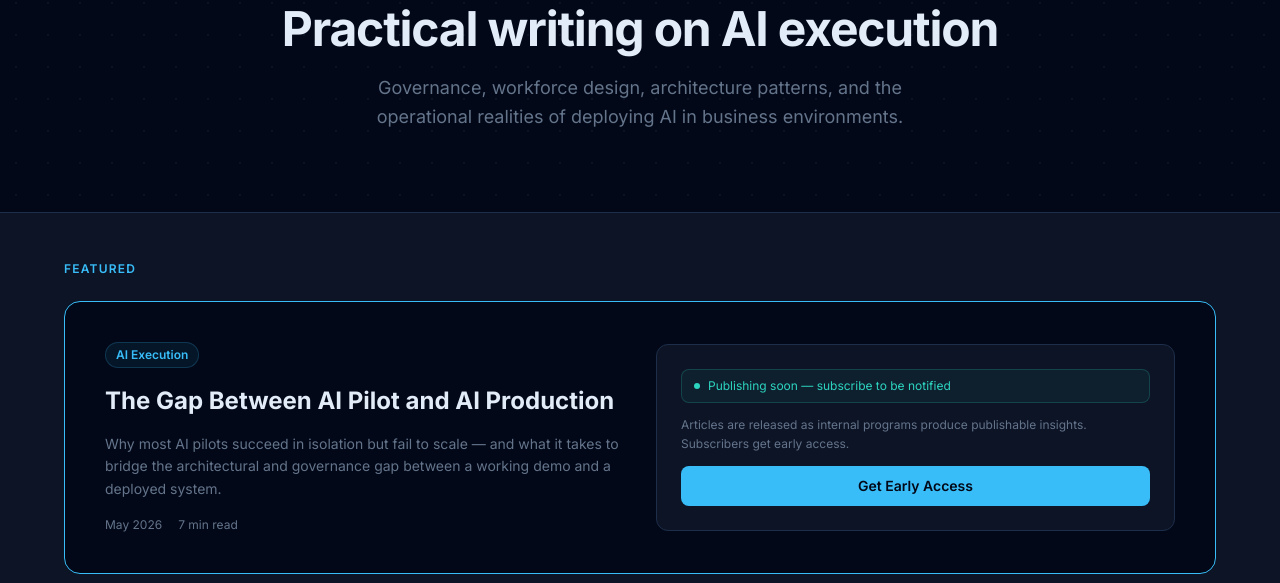
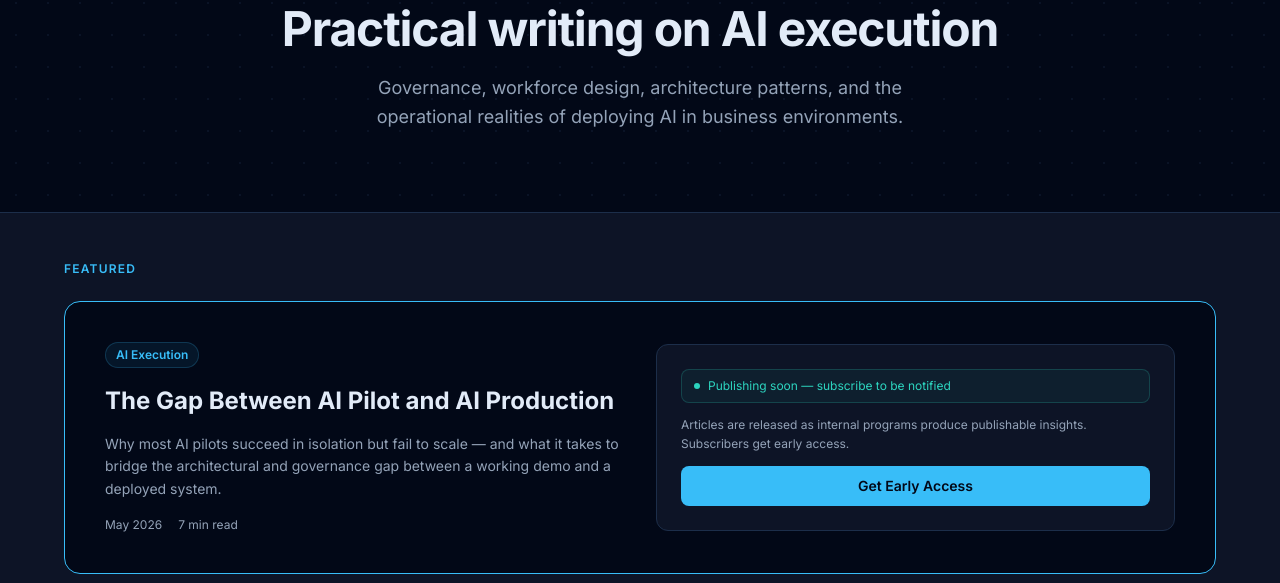
Before and after one commit to terrapayx/website, a Next.js app: page /articles in a window 1280 px wide. Shown: the part 173-756 px from the top of the page. Built offline with nearby package versions, Linux system fonts and the light colour scheme; no server answers.

Commit message:
fix: complete accessible muted-color migration

```diff
--- a/src/app/articles/page.tsx
+++ b/src/app/articles/page.tsx
@@ -19,7 +19,7 @@ const border = '#1C2E4A';
 const accent = '#38BDF8';
 const secondary = '#2DD4BF';
 const textPrimary = '#E2EBF8';
-const textMuted = '#64748B';
+const textMuted = '#94A3B8';
 
 const articles = [
   {
```
